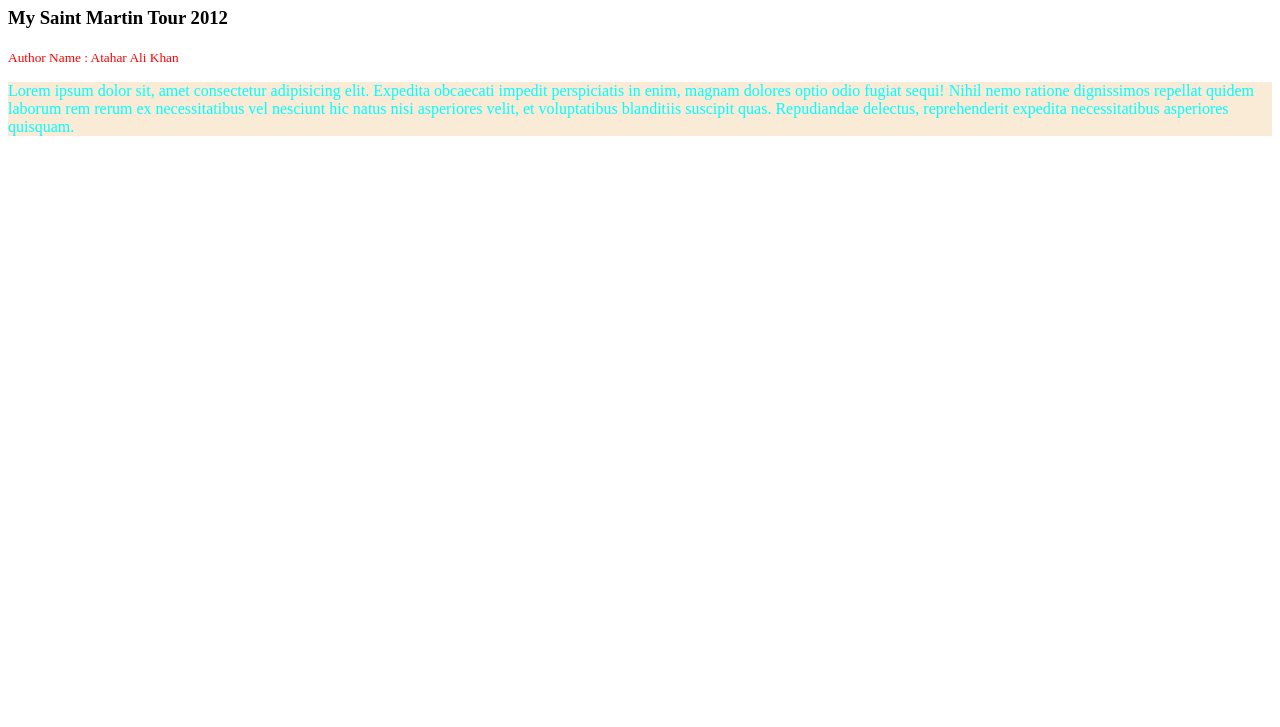
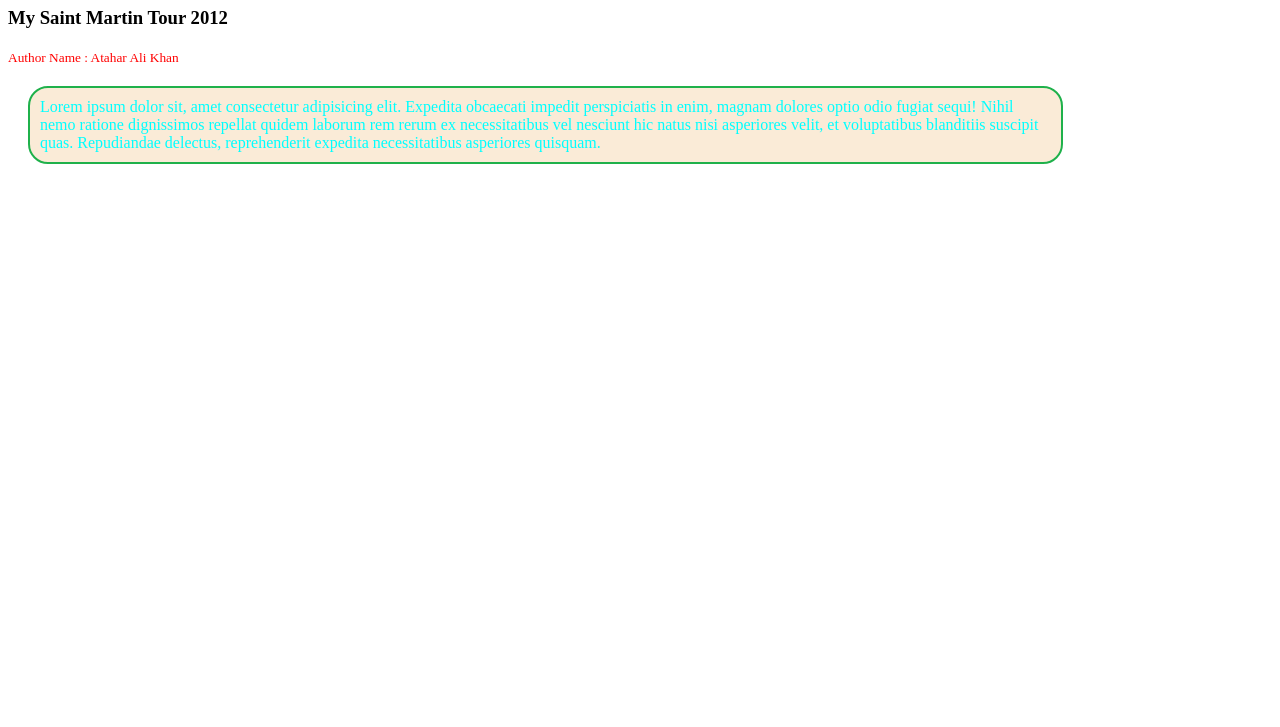
Before and after one commit to Rakibul187/my-2nd-repo, a plain HTML site: page index.html in a window 1280 px wide. Shown: the part 73-800 px from the top of the page. Drawn offline with Linux system fonts and the light colour scheme.

Commit message:
added color

```diff
--- a/style.css
+++ b/style.css
@@ -5,6 +5,12 @@ small{
     color: red;
 }
 p{
+    width: 80%;
     color: aqua;
     background-color: antiquewhite;
+    border: 2px solid rgb(31, 177, 75);
+    border-radius: 20px;
+    margin: 20px;
+    padding: 10px;
+
 }
```
